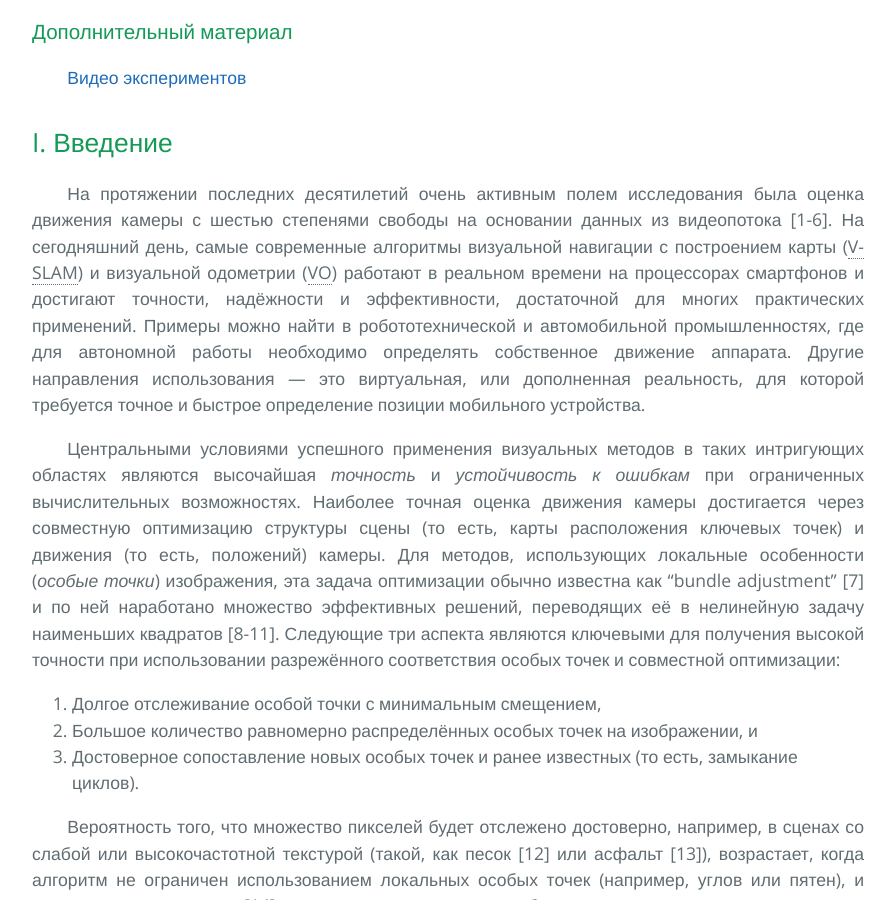
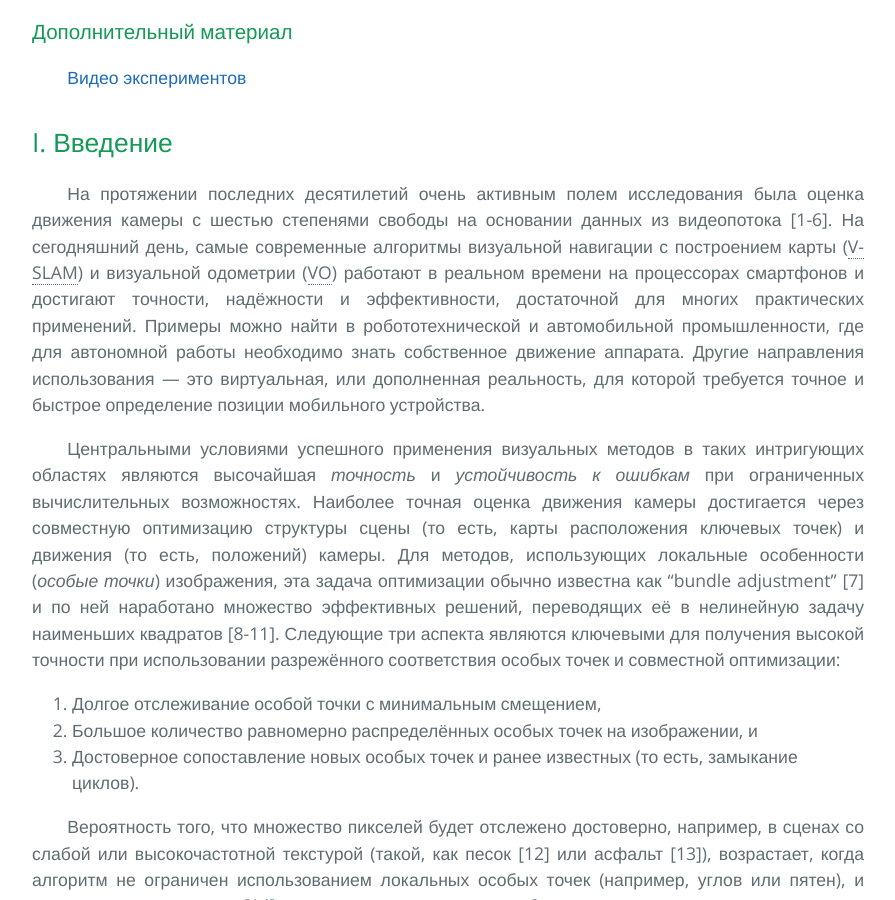
Before and after one commit to i-v-s/slam, a Jekyll site: the page built from svo2.md, in a window 1280 px wide and 900 px high, scrolled down 1455 px. Shown: the whole window, without its empty margins (192-1087 px from the left). Built offline with Jekyll 4.4.1, drawn with Linux system fonts in a browser that asks for light colours; our own code applies the rules of GitHub Pages for plain Markdown files; formulas are drawn with MathJax 3.

Commit message:
Updated svo2.md

```diff
--- a/svo2.md
+++ b/svo2.md
@@ -50,8 +50,8 @@ the UZH Forschungskredit, and the SNSF-ERC Starting Grant.
 визуальной навигации с построением карты (V-SLAM) и визуальной одометрии (VO)
 работают в реальном времени на процессорах смартфонов и достигают точности,
 надёжности и эффективности, достаточной для многих практических применений.
-Примеры можно найти в робототехнической и автомобильной промышленностях,
-где для автономной работы необходимо определять собственное движение аппарата.
+Примеры можно найти в робототехнической и автомобильной промышленности,
+где для автономной работы необходимо знать собственное движение аппарата.
 Другие направления использования &mdash; это виртуальная, или дополненная реальность,
 для которой требуется точное и быстрое определение позиции мобильного устройства.
 
```
